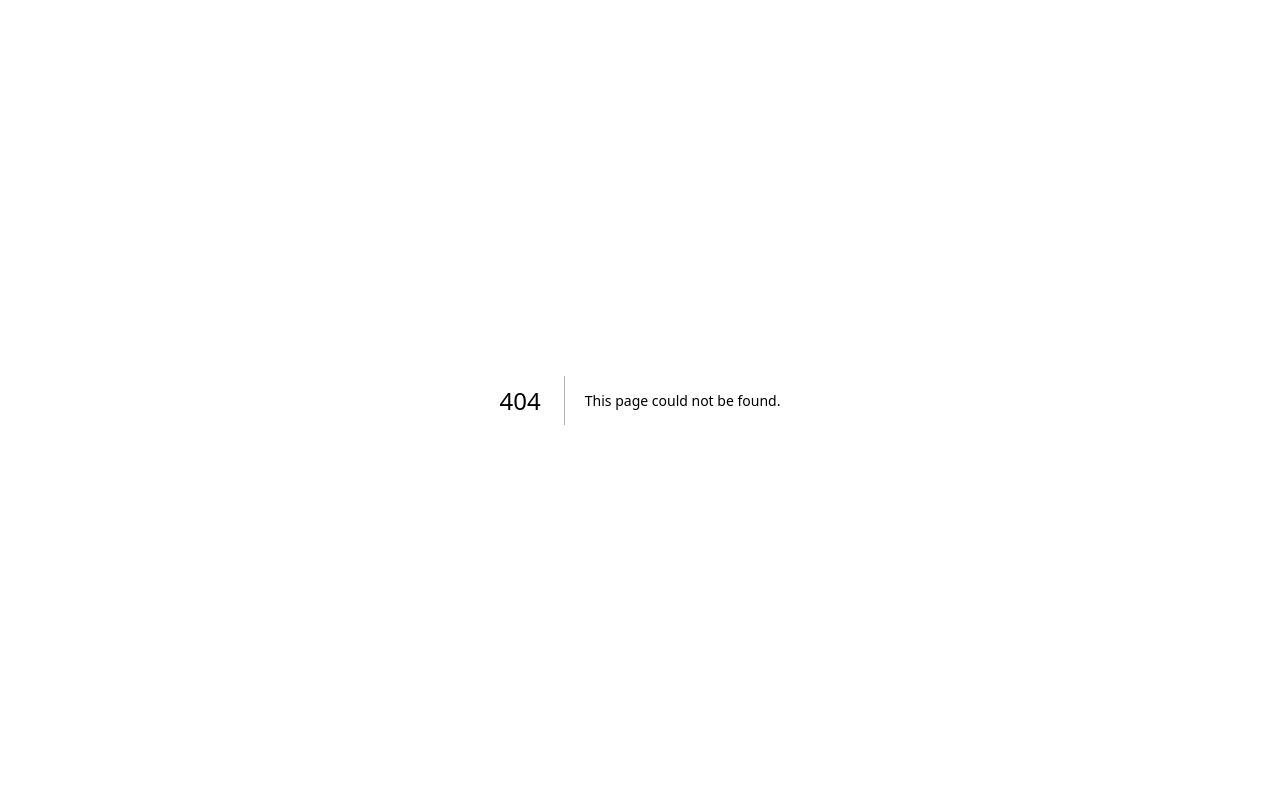
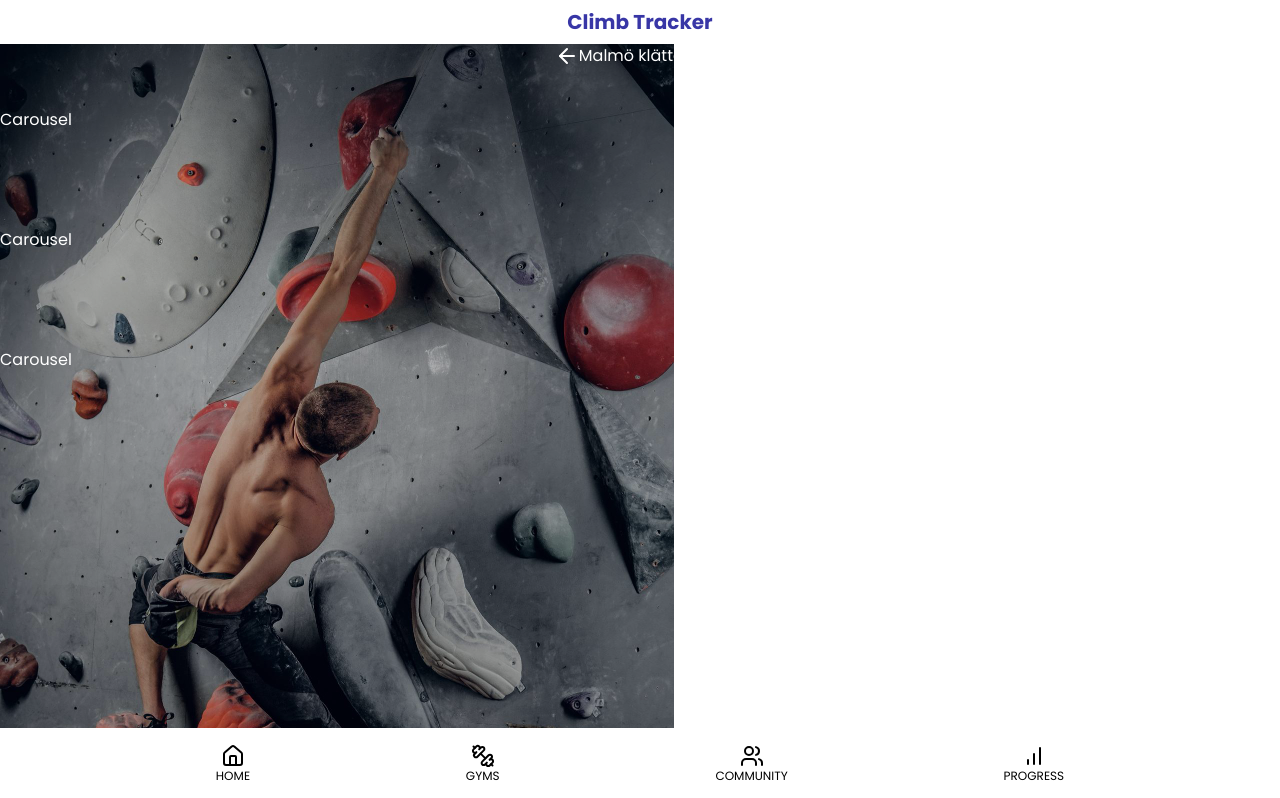
Before and after one commit to eddiepeters00/ClimbTracker, a Next.js app: page /gyms/1 in a window 1280 px wide. Before the commit this address had no page. Shown: the top 798 px of the page. Built offline with nearby package versions, Linux system fonts and the light colour scheme.

Commit message:
Added dynamic route for gym

```diff
--- /dev/null
+++ b/src/app/(authed)/gyms/GymCard.tsx
@@ -0,0 +1,21 @@
+"use client";
+
+import { Card, CardTitle } from "@/components/ui/card";
+import { Gym } from "@/lib/mongoDb/gyms";
+import Link from "next/link";
+
+type GymCardProps = {
+  gym: Gym;
+};
+
+export default function GymCard({ gym }: GymCardProps) {
+  console.log("Gym: ", gym);
+  return (
+    <Link href={`/gyms/${gym._id}`}>
+      <Card className=" flex justify-between items-center text-black h-10 p-2">
+        <CardTitle className="text-lg font-medium">{gym.name}</CardTitle>
+        <span className="">1/{gym.routes.length}</span>
+      </Card>
+    </Link>
+  );
+}
--- /dev/null
+++ b/src/app/(authed)/gyms/[id]/GymRouteCarousel.tsx
@@ -0,0 +1,5 @@
+"use client";
+
+export default function GymRouteCarusell() {
+  return <div>Carousel</div>;
+}
--- /dev/null
+++ b/src/app/(authed)/gyms/[id]/page.tsx
@@ -0,0 +1,27 @@
+import Image from "next/image";
+import man_bouldering from "../../../../../public/shirtless-sporty-male-climbing-indoor-climbing-wall.jpg";
+import { ArrowLeft } from "lucide-react";
+import GymRouteCarusell from "./GymRouteCarousel";
+
+export default async function Page() {
+  return (
+    <section>
+      <Image
+        className="object-cover absolute bg-blend-darken brightness-75 -z-10"
+        alt="Woman bouldering hanging on a wall with one arm loose"
+        src={man_bouldering}
+      />
+
+      <div className="flex justify-center">
+        <ArrowLeft />
+        <h3>Malmö klättergym</h3>
+      </div>
+
+      <div className="grid pt-10 gap-24">
+        <GymRouteCarusell />
+        <GymRouteCarusell />
+        <GymRouteCarusell />
+      </div>
+    </section>
+  );
+}
--- a/src/app/(authed)/gyms/page.tsx
+++ b/src/app/(authed)/gyms/page.tsx
@@ -1,10 +1,11 @@
 import Image from "next/image";
 import man_bouldering from "../../../../public/shirtless-sporty-male-climbing-indoor-climbing-wall.jpg";
-import { Card, CardTitle } from "@/components/ui/card";
 import { getGyms } from "@/lib/mongoDb/gyms";
+import GymCard from "./GymCard";
 
-export default async function Gyms() {
+export default async function Page() {
   const gyms = await getGyms();
+  console.log(gyms);
   return (
     <section>
       <Image
@@ -16,10 +17,7 @@ export default async function Gyms() {
       <ul className="grid gap-6 mx-4 pt-8">
         {gyms.gyms?.map((gym) => (
           <li key={gym._id}>
-            <Card className=" flex justify-between items-center text-black h-10 p-2">
-              <CardTitle className="text-lg font-medium">{gym.name}</CardTitle>
-              <span className="">12/32</span>
-            </Card>
+            <GymCard gym={gym} />
           </li>
         ))}
       </ul>
--- a/src/app/(authed)/home/page.tsx
+++ b/src/app/(authed)/home/page.tsx
@@ -1,5 +1,5 @@
 import Signout from "./signout";
 
-export default function Home() {
+export default function Page() {
   return <Signout />;
 }
--- a/src/app/(authed)/home/signout.tsx
+++ b/src/app/(authed)/home/signout.tsx
@@ -2,10 +2,8 @@
 
 import { Button } from "@/components/ui/button";
 import { signOut } from "next-auth/react";
-import { useRouter } from "next/navigation";
 
 export default function Signout() {
-  const router = useRouter();
   return (
     <Button
       className="bg-slate-800"
--- a/src/app/page.tsx
+++ b/src/app/page.tsx
@@ -3,7 +3,7 @@ import { getServerSession } from "next-auth";
 import SigninRegister from "./SignIn";
 import { redirect } from "next/navigation";
 
-export default async function Home() {
+export default async function Page() {
   const session = await getServerSession(options);
 
   return <>{session ? redirect("/home") : <SigninRegister />}</>;
--- a/src/lib/mongoDb/gyms.ts
+++ b/src/lib/mongoDb/gyms.ts
@@ -1,15 +1,16 @@
 import { Collection } from "mongodb";
 import clientPromise from ".";
 
-let gyms: Collection<Gyms>;
-type Gyms = {
-  id: string;
+let gyms: Collection<Gym>;
+
+export type Gym = {
+  _id: string;
   name: string;
   location: string;
-  routes: Route[];
+  routes: GymRoute[];
 };
 
-type Route = {
+export type GymRoute = {
   id: string;
   name: string;
   grade: string;
@@ -21,7 +22,7 @@ async function init() {
   try {
     const client = await clientPromise;
     const db = await client.db();
-    gyms = await db.collection<Gyms>("gyms");
+    gyms = await db.collection<Gym>("gyms");
   } catch (error) {
     throw new Error("Failed to stablish connection to database");
   }
```
